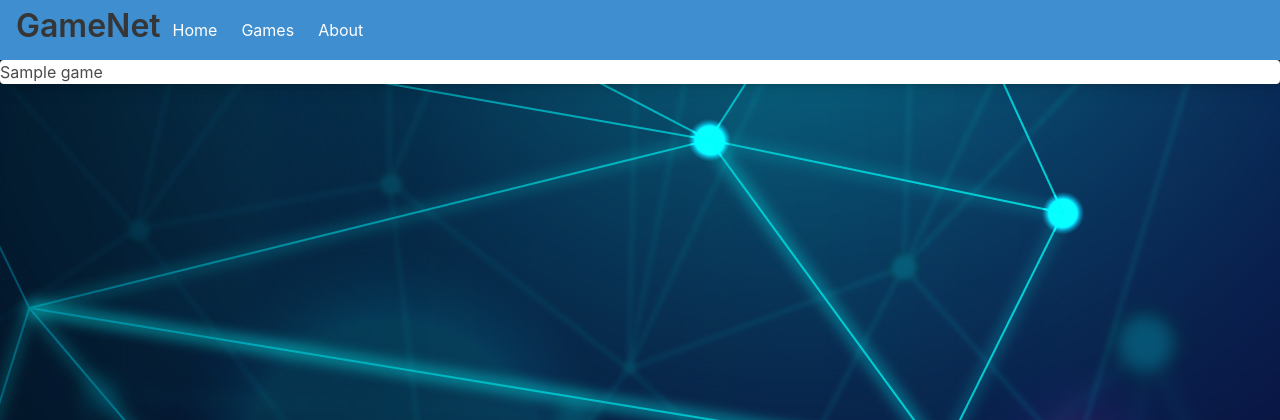
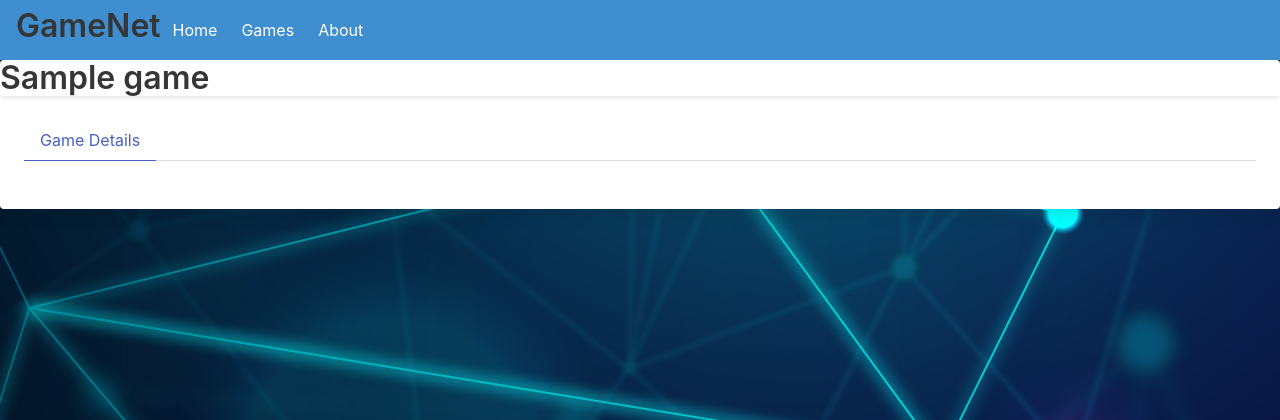
Before and after one commit to ArmadaDev25/DGameSite, a Django app: page /games/1/ in a window 1280 px wide. Shown: the top 420 px of the page. Run offline with Django 4.2, Linux system fonts and the light colour scheme; tables that the repository leaves empty hold one stand-in row (values such as "Sample post").

Commit message:
Started work on building out the functionality to allow users to see a game leaderboard from the details page

```diff
--- a/gamesite_project/GS_Frontend/templates/game_pages/game_details.html
+++ b/gamesite_project/GS_Frontend/templates/game_pages/game_details.html
@@ -5,8 +5,19 @@
 
 <div class="card">
     <header class="card-header">
-        {{game.name}}
+        <p class="title">{{game.name}}</p>
     </header>
+    <div class="card-content">
+        <div class="tabs">
+            <ul>
+                <li class="is-active"><a href="{% url 'game_detail' game.id%}">Game Details</a></li>
+                <li></li>
+            </ul>
+        </div>
+        <div class="content">
+
+        </div>
+    </div>
 </div>
 
 {% endblock %}
--- a/gamesite_project/GS_Frontend/urls.py
+++ b/gamesite_project/GS_Frontend/urls.py
@@ -5,5 +5,9 @@ urlpatterns = [
     path('', views.home, name='home'),
     path('about/', views.about, name='about'),
     path('games/', views.GameList.as_view(template_name="game_list.html"), name='game_list'),
-    path('games/<int:pk>/', views.GameDetail.as_view(template_name="game_pages/game_details.html"), name='game_detail')
+    path('games/<int:pk>/', views.GameDetail.as_view(template_name="game_pages/game_details.html"), name='game_detail'),
+
+
+    #Built in site Features for games
+    path('games/<int:pk>/lb/', views.GameDetail.as_view(template_name="game_pages/game_lb.html"), name='game_lb')
 ]
```
Also changed, not shown: gamesite_project/GS_Frontend/templates/game_pages/game_lb.html (+15 -0 lines), gamesite_project/GS_Frontend/views.py (line endings or trailing spaces).
